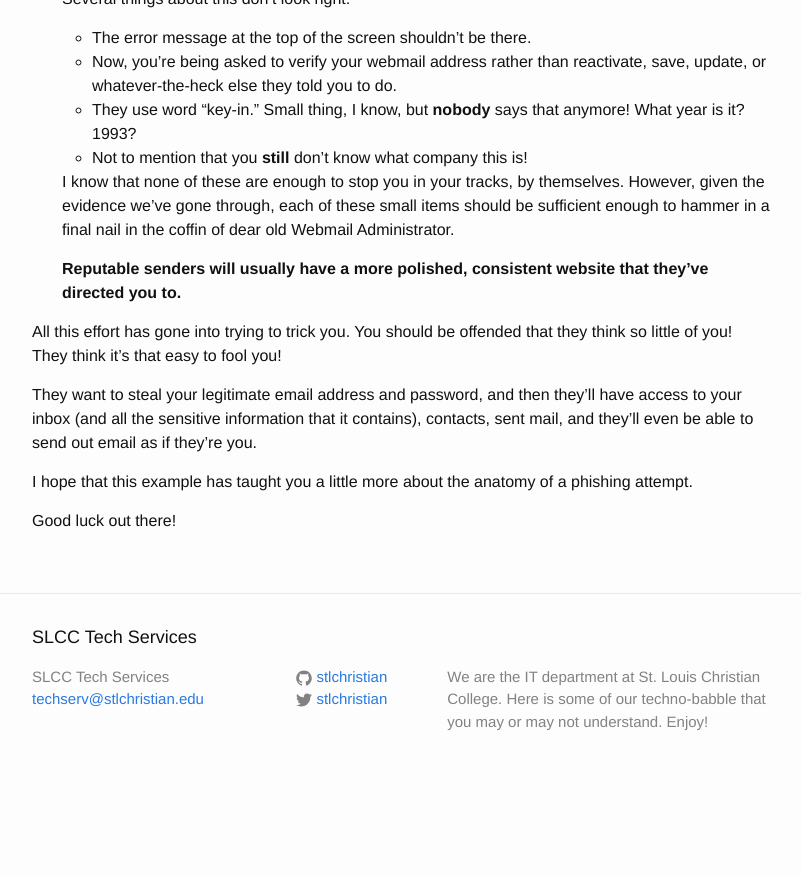
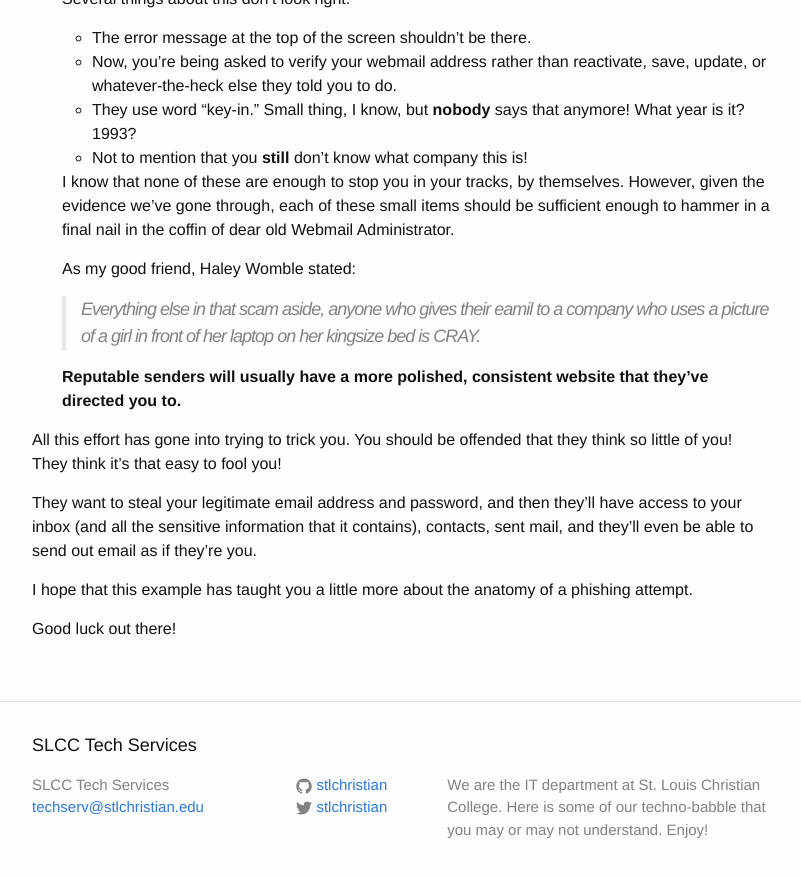
Before and after one commit to stlchristian/stlchristian.github.io, a Jekyll site: the page built from _posts/2014-12-19-tech-tip-example-phishing-in-the-wild.markdown, in a window 1280 px wide and 900 px high, scrolled down 1944 px. Shown: the top 877 px of the window, without its empty margins (238-1039 px from the left). Built offline with Jekyll 4.4.1, drawn with Linux system fonts in a browser that asks for light colours; before the commit the page ends 2737 px from its top, so only the background shows below that.

Commit message:
Adding an awesome quote from Haley
Signed-off-by: Elliot Voris <elliot@voris.me>

```diff
--- a/_posts/2014-12-19-tech-tip-example-phishing-in-the-wild.markdown
+++ b/_posts/2014-12-19-tech-tip-example-phishing-in-the-wild.markdown
@@ -89,6 +89,12 @@ particular message is ultra-sketchy.
    these small items should be sufficient enough to hammer in a final nail
    in the coffin of dear old Webmail Administrator.
 
+   As my good friend, Haley Womble stated:
+
+   >Everything else in that scam aside, anyone who gives their eamil to
+   >a company who uses a picture of a girl in front of her laptop on her
+   >kingsize bed is CRAY.
+
    **Reputable senders will usually have a more polished, consistent website
    that they've directed you to.**
 
```
